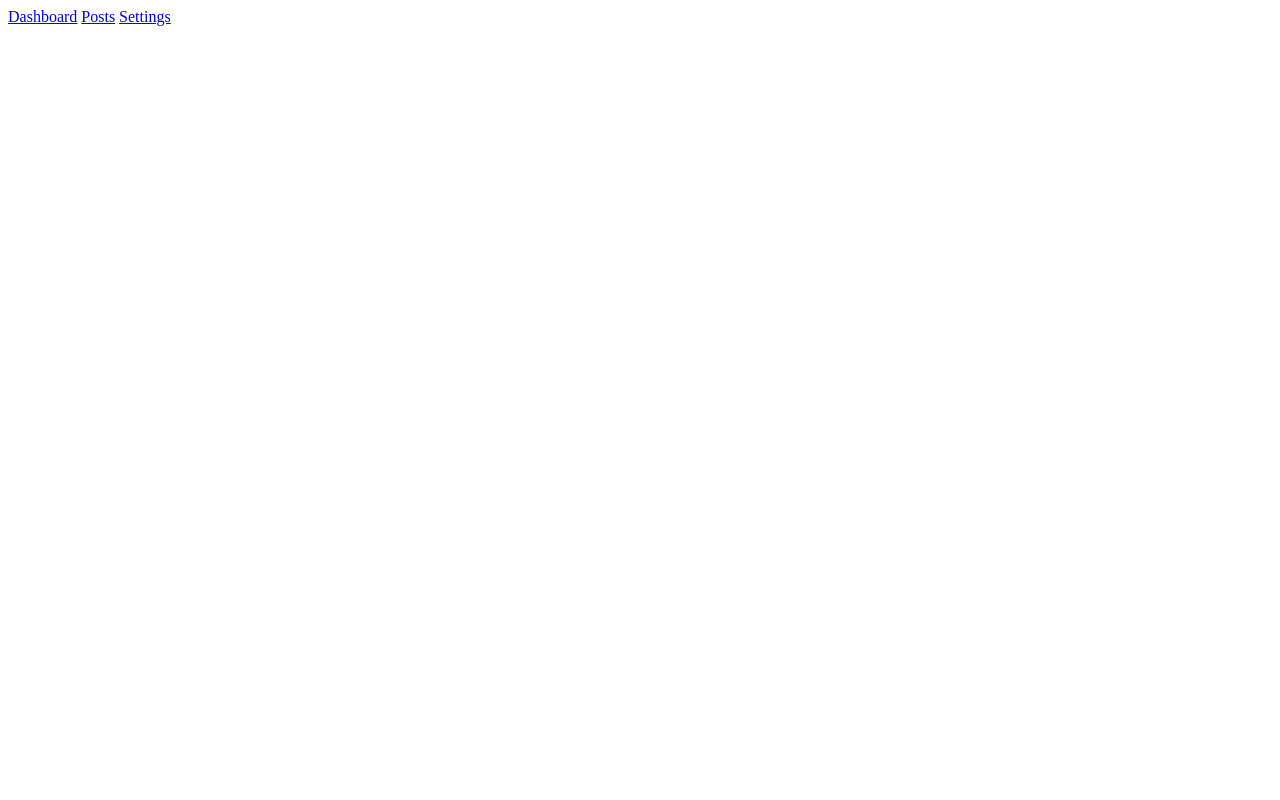
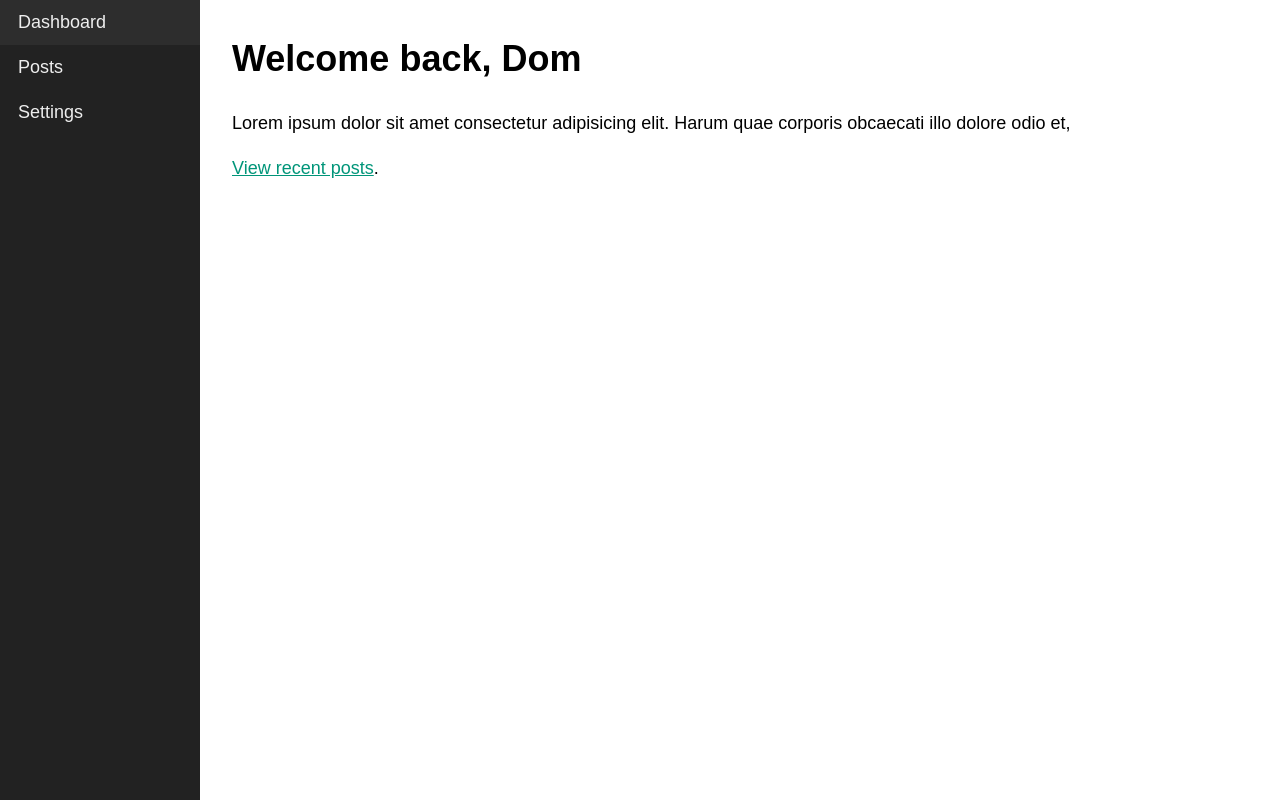
Before and after one commit to adakasnr/SPA, a website with bundled scripts: page frontend/index.html in a window 1280 px wide. Built offline with nearby package versions, Linux system fonts and the light colour scheme.

Commit message:
Single Page Application

```diff
--- a/frontend/index.html
+++ b/frontend/index.html
@@ -5,6 +5,7 @@
     <meta charset="UTF-8">
     <meta name="viewport" content="width=device-width, initial-scale=1.0">
     <title>Single Page App</title>
+    <link rel="stylesheet" href="/static/css/index.css">
 </head>
 
 <body>
@@ -15,6 +16,7 @@
     </nav>
 
 
+    <div id="app"></div>
     <script type="module" src="/static/js/index.js"></script>
 </body>
 
--- /dev/null
+++ b/frontend/static/css/index.css
@@ -0,0 +1,37 @@
+body {
+    --nav-width: 200px;
+    margin: 0 0 0 var(--nav-width);
+    font-family: 'Quickstand', sans-serif;
+    font-size: 18px;
+}
+
+.nav {
+    position: fixed;
+    top: 0;
+    left: 0;
+    width: var(--nav-width);
+    height: 100vh;
+    background: #222222;
+}
+
+.nav__link {
+    display: block;
+    padding: 12px 18px;
+    text-decoration: none;
+    color: #eeeeee;
+    font-weight: 500;
+}
+
+.nav__link:hover {
+    background: rgba(255, 255, 255, 0.05);
+}
+
+#app {
+    margin: 2rem;
+    line-height: 1.5;
+    font-weight: 500;
+}
+
+a {
+    color: #009579;
+}
--- a/frontend/static/js/index.js
+++ b/frontend/static/js/index.js
@@ -1,4 +1,7 @@
 import Dashboard from "./views/Dashboard.js";
+import Posts from "./views/Posts.js";
+import Settings from "./views/Settings.js";
+
 
 const navigateTo = url => {
     history.pushState(null, null, url);
@@ -8,9 +11,9 @@ const navigateTo = url => {
 
 const router = async () => {
     const routes = [
-        { path: "/", view: () => console.log("Viewing Dashboard") },
-        // { path: "/posts", view: () => console.log("Viewing Posts") },
-        // { path: "/settings", view: () => console.log("Viewing Settings") },
+        { path: "/", view: Dashboard },
+        { path: "/posts", view: Posts},
+        { path: "/settings", view: Settings},
     ];
 
     // Test each route for potential match
@@ -30,7 +33,11 @@ const router = async () => {
         };
     }
 
-    console.log(match.route.view());
+    const view = new match.route.view();
+
+    document.querySelector("#app").innerHTML = await view.getHtml();
+
+    // console.log(match.route.view());
 };
 
 window.addEventListener("popstate", router);
--- a/frontend/static/views/Dashboard.js
+++ b/frontend/static/js/views/Dashboard.js
@@ -1,7 +1,8 @@
-import Abstractview from "./Abstractview";
+import Abstractview from "./Abstractview.js";
 
 export default class extends Abstractview {
     constructor() {
+        super();
         this.setTitle("Dashboard");
     }
 
--- /dev/null
+++ b/frontend/static/js/views/Posts.js
@@ -0,0 +1,17 @@
+import Abstractview from "./Abstractview.js";
+
+export default class extends Abstractview {
+    constructor() {
+        super();
+        this.setTitle("Posts");
+    }
+
+    async getHtml() {
+        return `
+        <h1>Posts</h1>
+        <p>
+            You are viewing the posts!
+        </p>
+        `;
+    }
+}
--- /dev/null
+++ b/frontend/static/js/views/Settings.js
@@ -0,0 +1,17 @@
+import Abstractview from "./Abstractview.js";
+
+export default class extends Abstractview {
+    constructor() {
+        super();
+        this.setTitle("Settings");
+    }
+
+    async getHtml() {
+        return `
+        <h1>Settings</h1>
+        <p>
+            Manage your privacy and configuration.
+        </p>
+        `;
+    }
+}
```
Also changed, not shown: frontend/static/js/views/Abstractview.js (renamed from frontend/static/views/Abstractview.js).
